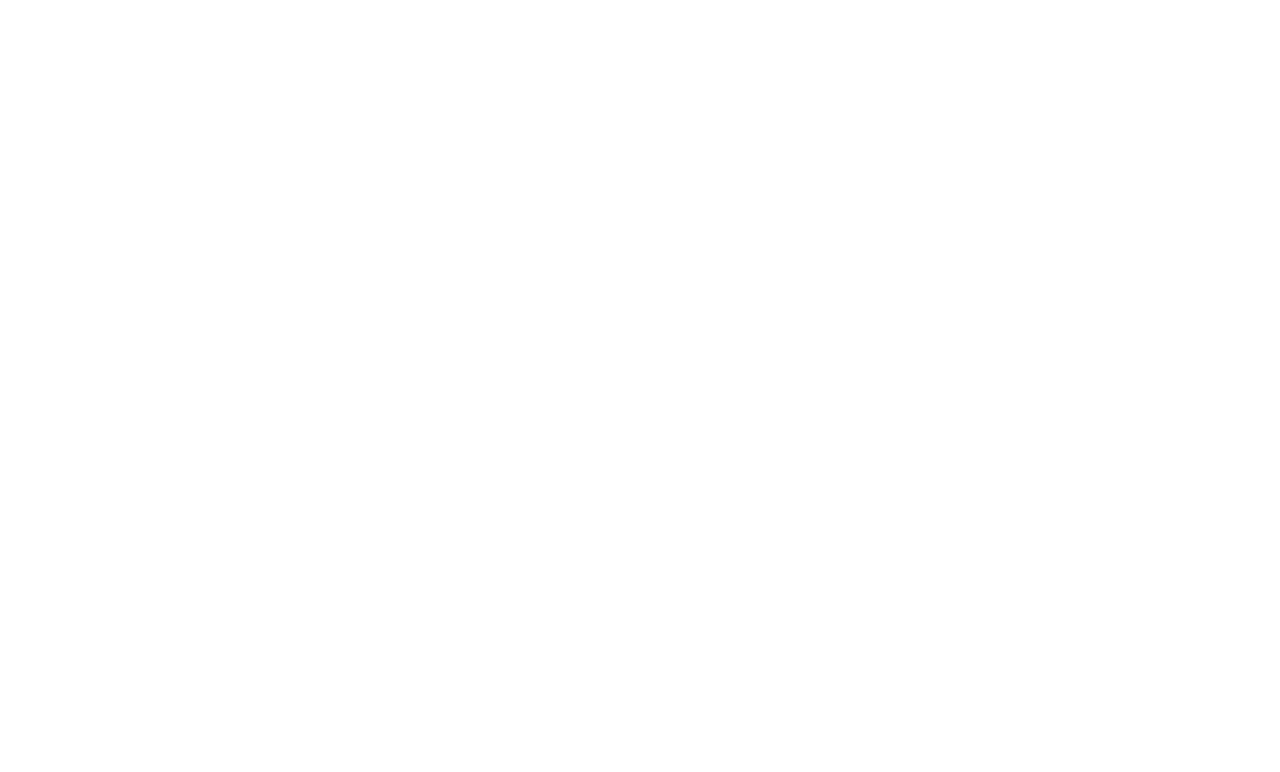
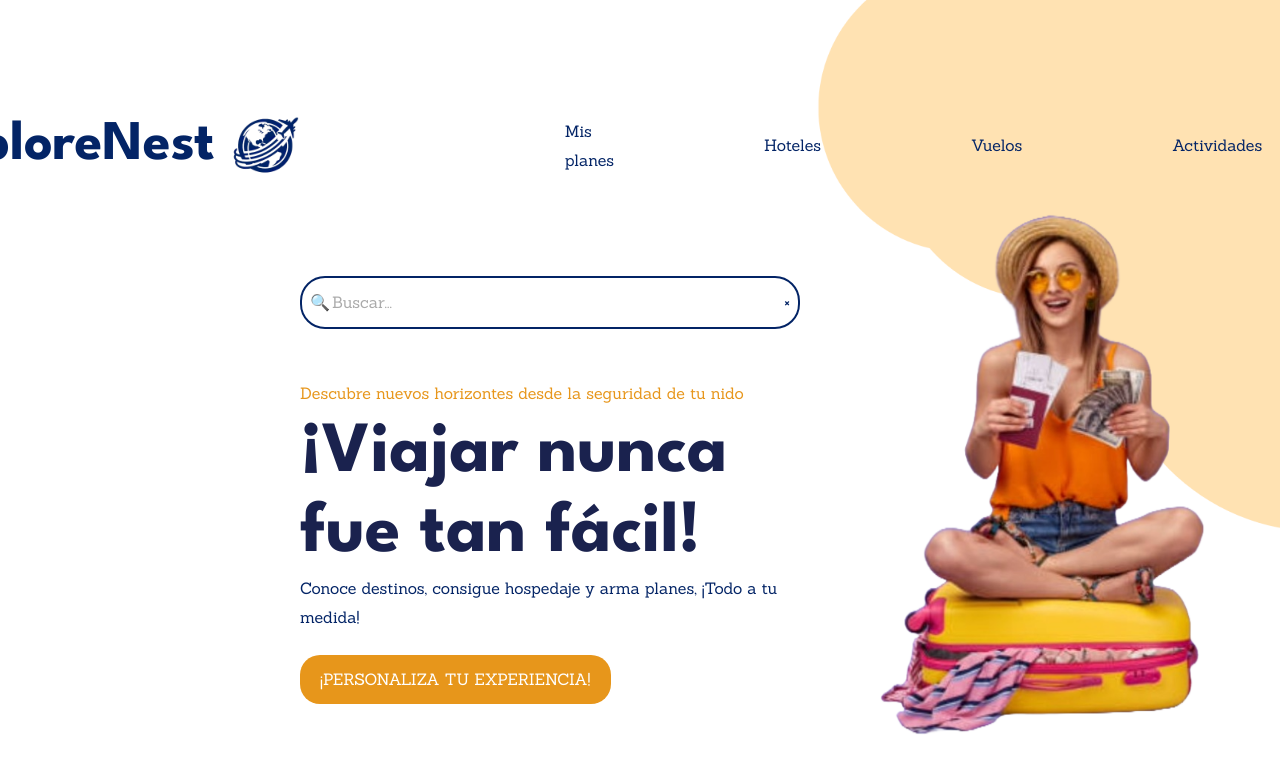
Before and after one commit to alejo190404/ExploreNest, an Angular app: page /landing-page-real in a window 1280 px wide. Before the commit this address led to /. Shown: the top 772 px of the page. Built offline with nearby package versions, Linux system fonts and the light colour scheme.

Commit message:
cargando verdadera landing

```diff
--- a/src/app/app-routing.module.ts
+++ b/src/app/app-routing.module.ts
@@ -1,10 +1,12 @@
 import { NgModule } from '@angular/core';
 import { RouterModule, Routes } from '@angular/router';
 import { LandingPageComponent } from './landing-page/landing-page.component';
+import { LandingPageRealComponent } from './landing-page-real/landing-page-real.component';
 
 const routes: Routes = [
   { path: 'landing-page', component: LandingPageComponent },
-  { path: '', pathMatch: 'full', redirectTo: 'landing-page' },
+  { path: 'landing-page-real', component: LandingPageRealComponent },
+  { path: '', pathMatch: 'full', redirectTo: 'landing-page-real' },
 ];
 
 @NgModule({
--- a/src/app/app.module.ts
+++ b/src/app/app.module.ts
@@ -5,11 +5,13 @@
 import { AppRoutingModule } from './app-routing.module';
 import { AppComponent } from './app.component';
 import { LandingPageComponent } from './landing-page/landing-page.component';
+import { LandingPageRealComponent } from './landing-page-real/landing-page-real.component';
 
 @NgModule({
   declarations: [
     AppComponent,
-    LandingPageComponent
+    LandingPageComponent,
+    LandingPageRealComponent
   ],
   imports: [
     BrowserModule,
--- /dev/null
+++ b/src/app/landing-page-real/landing-page-real.component.css
@@ -0,0 +1,189 @@
+@import url('https://fonts.googleapis.com/css2?family=League+Spartan:wght@700&display=swap');
+@import url('https://fonts.googleapis.com/css2?family=Sanchez&display=swap');
+
+/*-----encabezado-----*/
+
+
+.app-name{
+    font-size: 3.5em;
+    color: #032466;
+    line-height: 1em;
+    font-family: 'League Spartan', sans-serif;
+    font-weight: bolder;
+  }
+  .logo{
+    width: 100px;
+    height: 100px;
+  }
+
+  .header {
+      display: flex;
+      justify-content: space-between;
+      align-items: center;
+      width: 100%;
+      box-sizing: border-box;
+  }
+  .navigation-menu {
+      display: flex;
+      align-items: center;
+      margin-left: 100px;
+      margin-right: 100px;
+  }
+
+  .menu-link {
+    text-decoration: none;
+    color: #032466;
+    margin-left: 150px;
+    font-family: 'Sanchez', sans-serif;
+  }
+
+
+/*-----fondo-----*/
+body{
+    background-image: url("src/assets/landing.png");
+    background-size:cover;
+    margin: 0;
+    height: 100vh !important;
+    display: flex;
+    flex-direction: column;
+    justify-content: center;
+    align-items: center;
+}
+
+html, body {
+
+    overflow-x: hidden;
+    scroll-behavior: smooth;
+    margin: 0;
+    padding: 0;
+    width: 100%;
+    height: 100%;
+}
+
+* {
+    box-sizing: border-box;
+    font-family: 'Sanchez', sans-serif;
+    line-height: 1.8;
+}
+
+.search-box {
+    position: relative;
+    width: 800px;
+    font-size: 16px;
+    display: flex;
+    align-items: center;
+    justify-content: flex-start;
+    padding-left: 300px;
+    padding-top: 80px;
+    text-align: left;
+    margin-left: 0;
+    margin-right: auto;
+}
+
+.search-input {
+    width: 100%;
+    padding: 10px 35px 10px 30px;
+    border: 2px solid #032466;
+    border-radius: 25px;
+
+    font-size: inherit;
+    outline: none;
+
+}
+
+.search-input::placeholder {
+    color: #aaa;
+}
+
+.search-input:focus {
+    border-color: #305efb;
+}
+
+.search-box::before {
+    content: '🔍';
+    position: absolute;
+    left: 10px;
+    top: 50%;
+    transform: translateY(-50%);
+    color: #032466;
+    font-size: 1em;
+    display: flex;
+    align-items: center;
+    justify-content: flex-start;
+    padding-left: 300px;
+    padding-top: 80px;
+    text-align: left;
+
+    margin-left: 0;
+    margin-right: auto;
+}
+
+.search-clear {
+    position: absolute;
+    right: 10px;
+    top: 50%;
+    transform: translateY(-50%);
+    color: #032466;
+    cursor: pointer;
+    font-size: 1em;
+    display: flex;
+    align-items: center;
+    justify-content: flex-start;
+    padding-left: 300px;
+    padding-top: 80px;
+    text-align: left;
+    margin-left: 0;
+    margin-right: auto;
+}
+
+
+.search-clear:hover {
+    color: #000;
+}
+
+.content-container {
+    display: flex;
+    align-items: center;
+    justify-content: flex-start;
+    padding-left: 300px;
+    padding-top: 50px;
+    text-align: left;
+    max-width: 800px;
+    margin-left: 0;
+    margin-right: auto;
+}
+
+
+.subtitle {
+    font-size: 1rem; /* Ajusta el tamaño de fuente según necesites */
+    color: #E7961B; /* Ajusta el color del texto */
+    margin-bottom: 0.5rem; /* Añade un espacio debajo del subtítulo */
+}
+
+.title {
+    font-size: 4.5rem;
+    line-height: 1.1;/* Ajusta el tamaño de fuente según necesites */
+    color: #1A224E; /* Ajusta el color del texto */
+    font-family: 'League Spartan', sans-serif;
+}
+
+.description {
+    font-size: 1rem; /* Ajusta el tamaño de fuente según necesites */
+    color: #032466; /* Ajusta el color del texto */
+    margin-bottom: 1.5rem; /* Añade un espacio debajo de la descripción */
+}
+
+.cta-button {
+    padding: 10px 20px; /* Ajusta el padding para cambiar el tamaño del botón */
+    background-color: #E7961B; /* Color de fondo del botón */
+    border: none; /* Elimina el borde */
+    border-radius: 20px; /* Añade bordes redondeados */
+    font-size: 1rem; /* Ajusta el tamaño de fuente según necesites */
+    color: #fff; /* Ajusta el color del texto del botón */
+    cursor: pointer; /* Cambia el cursor al pasar el ratón por encima del botón */
+    text-transform: uppercase; /* Pone el texto en mayúsculas */
+}
+
+.cta-button:hover {
+    background-color: #e6b800; /* Cambia el color de fondo al pasar el ratón por encima del botón */
+}
--- /dev/null
+++ b/src/app/landing-page-real/landing-page-real.component.html
@@ -0,0 +1,33 @@
+<body>
+    <div class="landing-page-container">
+        <div class="header">
+            <h1 class ="app-name">ExploreNest</h1>
+            <img src="../../assets/LOGO.png" alt="ExploreNest Logo" class="logo">
+            <nav class="navigation-menu">
+                <a href="#" class="menu-link">Mis planes</a>
+                <a href="#" class="menu-link">Hoteles</a>
+                <a href="#" class="menu-link">Vuelos</a>
+                <a href="#" class="menu-link">Actividades</a>
+            </nav>
+        </div>
+    </div>
+    <div class="search-box">
+        <input type="text" class="search-input" placeholder="Buscar...">
+        <span class="search-clear">&times;</span>
+    </div>
+    <div class="content-container">
+        <div class="text-container">
+            <p class="subtitle">Descubre nuevos horizontes desde la seguridad de tu nido</p>
+            <h1 class="title">¡Viajar nunca fue tan fácil!</h1>
+            <p class="description">Conoce destinos, consigue hospedaje y arma planes, ¡Todo a tu medida!</p>
+            <button class="cta-button">¡Personaliza tu experiencia!</button>
+        </div>
+    </div>
+    <!--div id="floating-buttons" [class.hidden]="!showButtons">
+        <img src="assets/mi_billetera.png" alt="Mi Billetera" />
+        <img src="assets/hoteles.png" alt="Hoteles" />
+        <img src="assets/planes.png" alt="Planes" />
+        <img src="assets/vuelos.png" alt="Vuelos" />
+        <img src="assets/autos.png" alt="Autos" />
+      </div-->
+</body>
```
Also changed, not shown: src/app/landing-page-real/landing-page-real.component.ts (added, +10 -0 lines), src/assets/landing.png (added), 1 other file (tests, documents, lock files or other folders).
